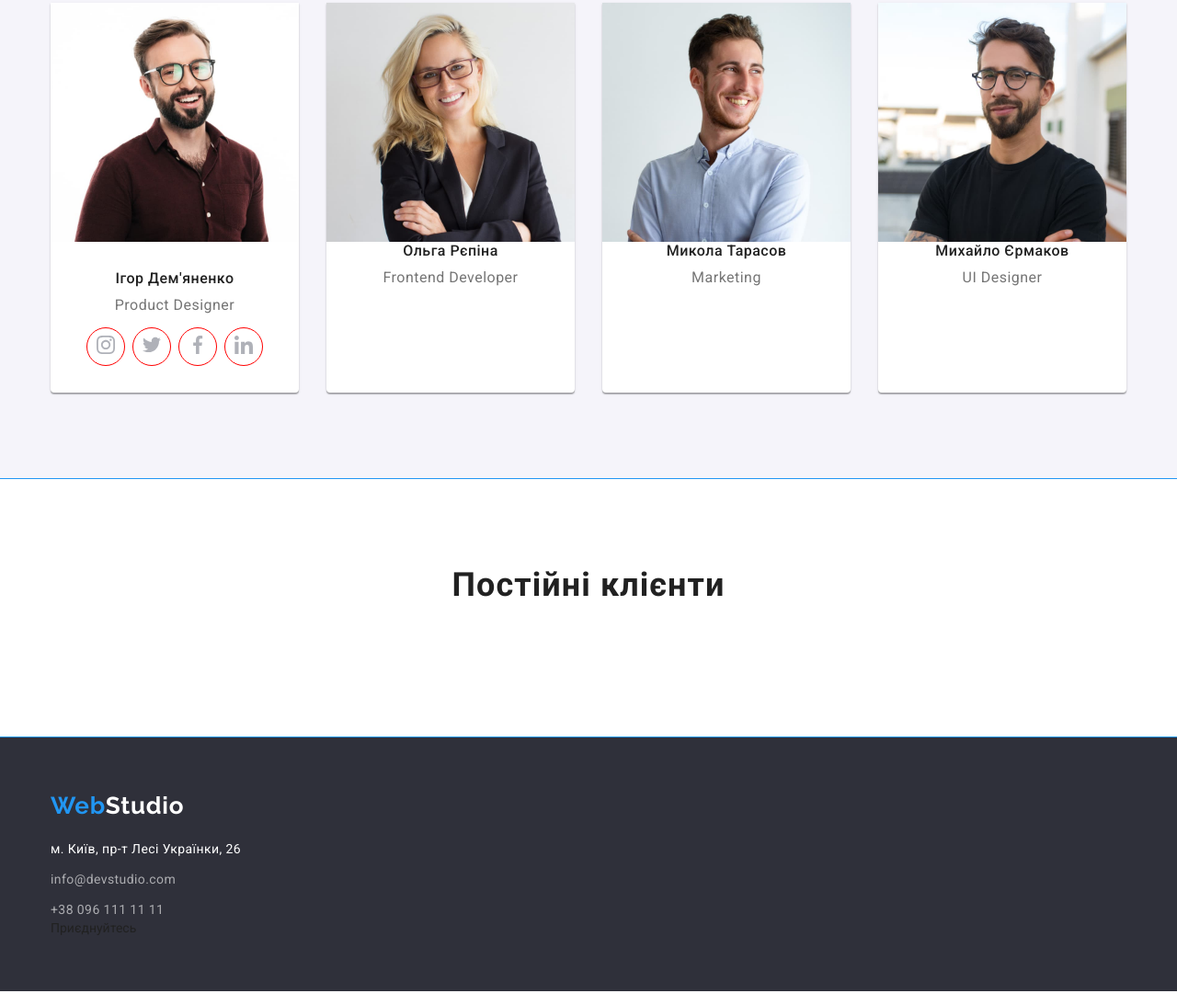
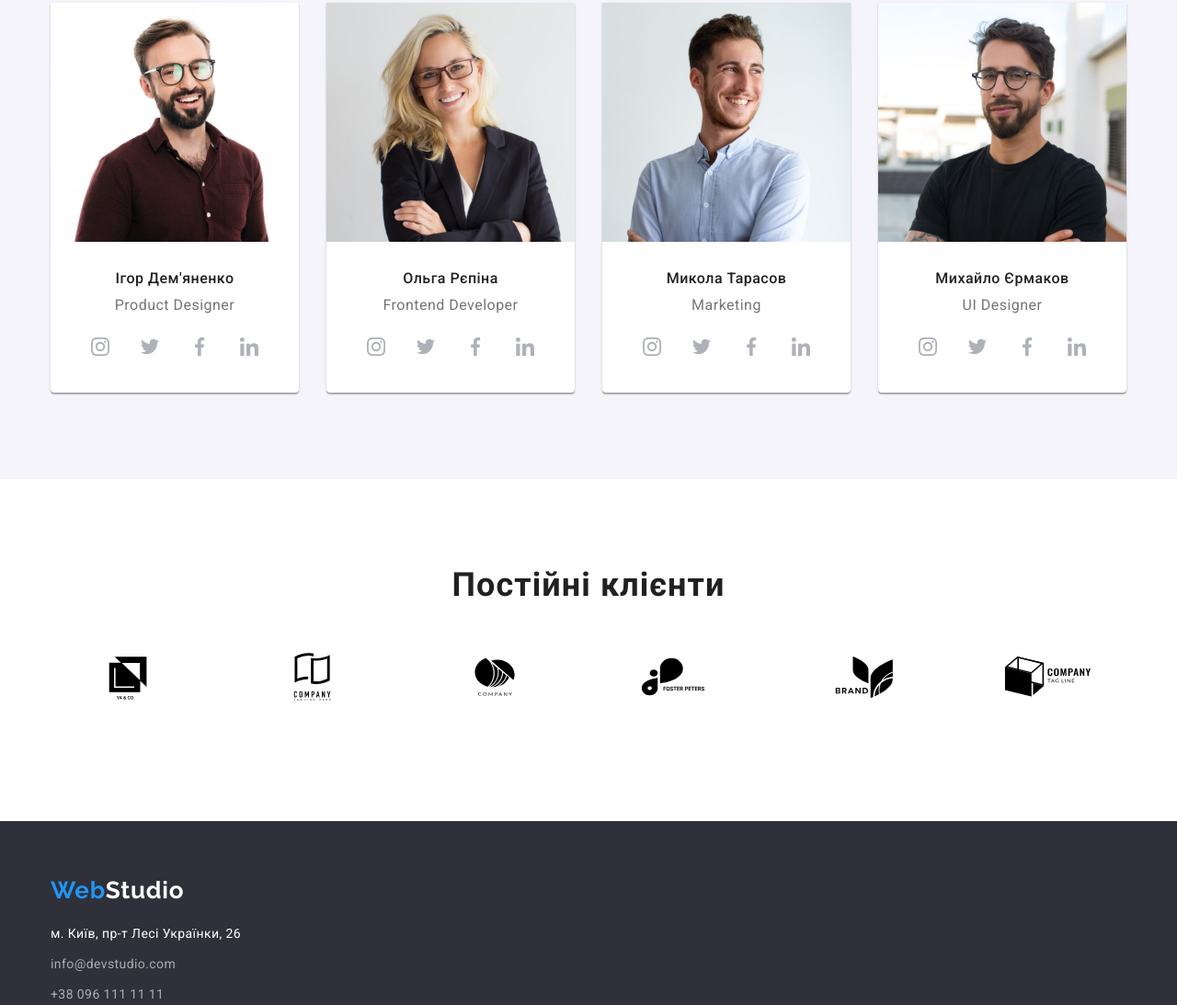
Before and after one commit to myhappyday/goit-markup-hw-04, a plain HTML site: page index.html in a window 1280 px wide. Shown: the part 1784-2877 px from the top of the page at 92% size. Drawn offline with nearby package versions, Linux system fonts and the light colour scheme.

Commit message:
Додає SVG в секцію Клієнти

```diff
--- a/index.html
+++ b/index.html
@@ -165,28 +165,28 @@
                 <p class="team-item-text" lang="en">Product Designer</p>
                 <ul class="social-links list">
                   <li class="social-links-item">
-                    <a href="#" class="social-link link">
+                    <a href="" class="social-link link">
                       <svg class="social-icon" width="20" height="20">
                         <use href="./images/icons.svg#icon-instagram"></use>
                       </svg>
                     </a>
                   </li>
                   <li class="social-links-item">
-                    <a href="#" class="social-link link">
+                    <a href="" class="social-link link">
                       <svg class="social-icon" width="20" height="20">
                         <use href="./images/icons.svg#icon-twitter"></use>
                       </svg>
                     </a>
                   </li>
                   <li class="social-links-item">
-                    <a href="#" class="social-link link">
+                    <a href="" class="social-link link">
                       <svg class="social-icon" width="20" height="20">
                         <use href="./images/icons.svg#icon-facebook"></use>
                       </svg>
                     </a>
                   </li>
                   <li class="social-links-item">
-                    <a href="#" class="social-link link">
+                    <a href="" class="social-link link">
                       <svg class="social-icon" width="20" height="20">
                         <use href="./images/icons.svg#icon-linkedin"></use>
                       </svg>
@@ -201,8 +201,40 @@
                 alt="Усміхнена дівчина в окулярах"
                 width="270"
               />
+              <div class="team-card">
                 <h3 class="team-item-subtitle">Ольга Рєпіна</h3>
                 <p class="team-item-text" lang="en">Frontend Developer</p>
+                <ul class="social-links list">
+                  <li class="social-links-item">
+                    <a href="" class="social-link link">
+                      <svg class="social-icon" width="20" height="20">
+                        <use href="./images/icons.svg#icon-instagram"></use>
+                      </svg>
+                    </a>
+                  </li>
+                  <li class="social-links-item">
+                    <a href="" class="social-link link">
+                      <svg class="social-icon" width="20" height="20">
+                        <use href="./images/icons.svg#icon-twitter"></use>
+                      </svg>
+                    </a>
+                  </li>
+                  <li class="social-links-item">
+                    <a href="" class="social-link link">
+                      <svg class="social-icon" width="20" height="20">
+                        <use href="./images/icons.svg#icon-facebook"></use>
+                      </svg>
+                    </a>
+                  </li>
+                  <li class="social-links-item">
+                    <a href="" class="social-link link">
+                      <svg class="social-icon" width="20" height="20">
+                        <use href="./images/icons.svg#icon-linkedin"></use>
+                      </svg>
+                    </a>
+                  </li>
+                </ul>
+              </div>
             </li>
             <li class="team-item">
               <img
@@ -210,8 +242,40 @@
                 alt="Усміхнений хлопець"
                 width="270"
               />
+              <div class="team-card">
                 <h3 class="team-item-subtitle">Микола Тарасов</h3>
                 <p class="team-item-text" lang="en">Marketing</p>
+                <ul class="social-links list">
+                  <li class="social-links-item">
+                    <a href="" class="social-link link">
+                      <svg class="social-icon" width="20" height="20">
+                        <use href="./images/icons.svg#icon-instagram"></use>
+                      </svg>
+                    </a>
+                  </li>
+                  <li class="social-links-item">
+                    <a href="" class="social-link link">
+                      <svg class="social-icon" width="20" height="20">
+                        <use href="./images/icons.svg#icon-twitter"></use>
+                      </svg>
+                    </a>
+                  </li>
+                  <li class="social-links-item">
+                    <a href="" class="social-link link">
+                      <svg class="social-icon" width="20" height="20">
+                        <use href="./images/icons.svg#icon-facebook"></use>
+                      </svg>
+                    </a>
+                  </li>
+                  <li class="social-links-item">
+                    <a href="" class="social-link link">
+                      <svg class="social-icon" width="20" height="20">
+                        <use href="./images/icons.svg#icon-linkedin"></use>
+                      </svg>
+                    </a>
+                  </li>
+                </ul>
+              </div>
             </li>
             <li class="team-item">
               <img
@@ -219,8 +283,40 @@
                 alt="Усміхнений хлопець в окулярах"
                 width="270"
               />
+              <div class="team-card">
                 <h3 class="team-item-subtitle">Михайло Єрмаков</h3>
                 <p class="team-item-text" lang="en">UI Designer</p>
+                <ul class="social-links list">
+                  <li class="social-links-item">
+                    <a href="" class="social-link link">
+                      <svg class="social-icon" width="20" height="20">
+                        <use href="./images/icons.svg#icon-instagram"></use>
+                      </svg>
+                    </a>
+                  </li>
+                  <li class="social-links-item">
+                    <a href="" class="social-link link">
+                      <svg class="social-icon" width="20" height="20">
+                        <use href="./images/icons.svg#icon-twitter"></use>
+                      </svg>
+                    </a>
+                  </li>
+                  <li class="social-links-item">
+                    <a href="" class="social-link link">
+                      <svg class="social-icon" width="20" height="20">
+                        <use href="./images/icons.svg#icon-facebook"></use>
+                      </svg>
+                    </a>
+                  </li>
+                  <li class="social-links-item">
+                    <a href="" class="social-link link">
+                      <svg class="social-icon" width="20" height="20">
+                        <use href="./images/icons.svg#icon-linkedin"></use>
+                      </svg>
+                    </a>
+                  </li>
+                </ul>
+              </div>
             </li>
           </ul>
         </div>
@@ -230,22 +326,46 @@
           <h2 class="customers-title">Постійні клієнти</h2>
           <ul class="customers-list list">
             <li class="customers-item">
-              <a href="#" class="customers-link link"></a>
+              <a href="" class="customers-link link">
+                <svg class="customer-icon" width="106" height="60">
+                  <use href="./images/icons.svg#icon-customer-1"></use>
+                </svg>
+              </a>
             </li>
             <li class="customers-item">
-              <a href="#" class="customers-link link"></a>
+              <a href="" class="customers-link link">
+                <svg class="customer-icon" width="106" height="60">
+                  <use href="./images/icons.svg#icon-customer-2"></use>
+                </svg>
+              </a>
             </li>
             <li class="customers-item">
-              <a href="#" class="customers-link link"></a>
+              <a href="" class="customers-link link">
+                <svg class="customer-icon" width="106" height="60">
+                  <use href="./images/icons.svg#icon-customer-3"></use>
+                </svg>
+              </a>
             </li>
             <li class="customers-item">
-              <a href="#" class="customers-link link"></a>
+              <a href="" class="customers-link link">
+                <svg class="customer-icon" width="106" height="60">
+                  <use href="./images/icons.svg#icon-customer-4"></use>
+                </svg>
+              </a>
             </li>
             <li class="customers-item">
-              <a href="#" class="customers-link link"></a>
+              <a href="" class="customers-link link">
+                <svg class="customer-icon" width="106" height="60">
+                  <use href="./images/icons.svg#icon-customer-5"></use>
+                </svg>
+              </a>
             </li>
             <li class="customers-item">
-              <a href="#" class="customers-link link"></a>
+              <a href="" class="customers-link link">
+                <svg class="customer-icon" width="106" height="60">
+                  <use href="./images/icons.svg#icon-customer-6"></use>
+                </svg>
+              </a>
             </li>
           </ul>
         </div>
--- a/styles/styles.css
+++ b/styles/styles.css
@@ -343,26 +343,30 @@ img {
 .social-links {
   display: flex;
   justify-content: center;
-  /* fill: var(--social-media-color); */
 }
 
 .social-links-item {
-  display: flex;
-  justify-content: center;
-  align-items: center;
-  width: 40px;
+  width: 44px;
   height: 40px;
-  border-radius: 50%;
-  fill: var(--social-media-color);
-  outline: 1px solid red;
 }
+
 .social-links-item:not(:last-child) {
   margin-right: 10px;
 }
 
-.social-links-item:hover {
-  background-color: (--accent-color);
-  color: var(--primary-bg-color);
+.social-link {
+  display: flex;
+  justify-content: center;
+  align-items: center;
+  width: 100%;
+  height: 100%;
+  border-radius: 50%;
+  fill: var(--social-media-color);
+}
+
+.social-link:hover {
+  background-color: var(--accent-color);
+  fill: var(--primary-bg-color);
 }
 
 /* -------------------- Customers styles --------------------*/
@@ -371,7 +375,7 @@ img {
   padding-top: 94px;
   padding-bottom: 94px;
   text-align: center;
-  outline: 1px solid #2196f3;
+  /* outline: 1px solid #2196f3; */
 }
 
 .customers-title {
@@ -380,6 +384,35 @@ img {
   font-size: 36px;
   line-height: 1.17;
   letter-spacing: 0.03em;
+}
+
+.customers-list {
+  display: flex;
+  justify-content: center;
+}
+
+.customers-item {
+  width: 170px;
+  height: 92px;
+}
+
+.customers-item:not(:last-child) {
+  margin-right: 30px;
+}
+
+.customer-link {
+  display: flex;
+  justify-content: center;
+  align-items: center;
+  width: 100%;
+  height: 100%;
+  border-radius: 4px;
+  fill: var(--social-media-color);
+}
+
+.social-link:hover {
+  background-color: var(--accent-color);
+  fill: var(--primary-bg-color);
 }
 
 /* -------------------- Footer styles --------------------*/
```
Lines whose indentation alone changed are shown as unchanged.
